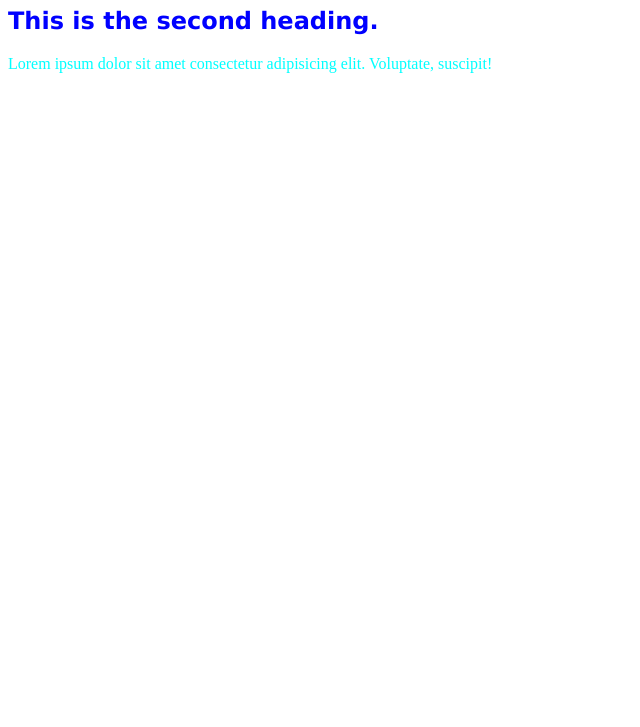
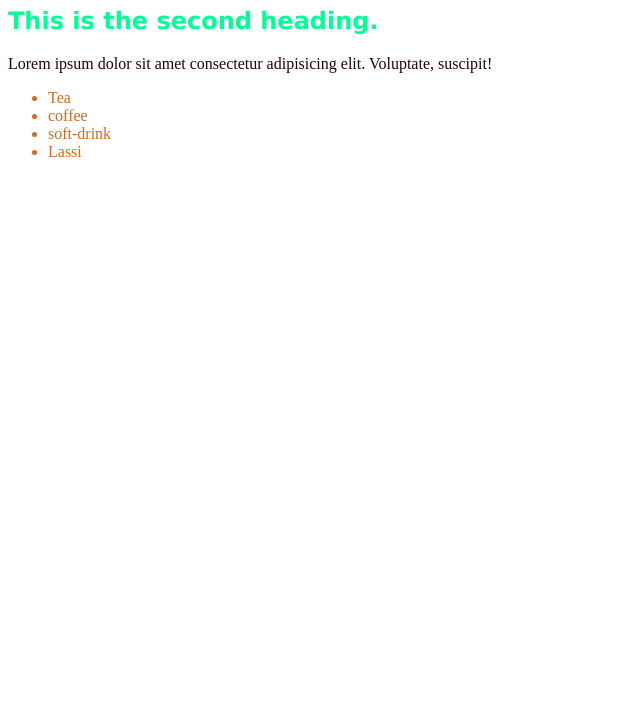
Before and after one commit to yadav-g/demo-website, a plain HTML site: page index.html in a window 1280 px wide. Shown: the part 73-800 px from the top of the page, without its empty margins (0-640 px from the left). Drawn offline with Linux system fonts and the light colour scheme.

Commit message:
First commit

```diff
--- a/index.html
+++ b/index.html
@@ -10,5 +10,11 @@
     <h1>This is the first heading of the webpage.</h1>
     <h2>This is the second heading.</h2>
     <p>Lorem ipsum dolor sit amet consectetur adipisicing elit. Voluptate, suscipit!</p>
+    <ul>
+        <li>Tea</li>
+        <li>coffee</li>
+        <li>soft-drink</li>
+        <li>Lassi</li>
+    </ul>
 </body>
 </html>
--- a/style.css
+++ b/style.css
@@ -3,11 +3,14 @@ h1{
     font-size: 14;
 }
 h2{
-    color: blue;
+    color: rgb(0, 255, 149);
     font-family: 'Lucida Sans', 'Lucida Sans Regular', 'Lucida Grande', 'Lucida Sans Unicode', Geneva, Verdana, sans-serif;
 }
 
 p{
-    color: aqua;
+    color: rgb(39, 0, 7);
     font-weight: 300;
 }
+ul{
+    color: chocolate;
+}
```
